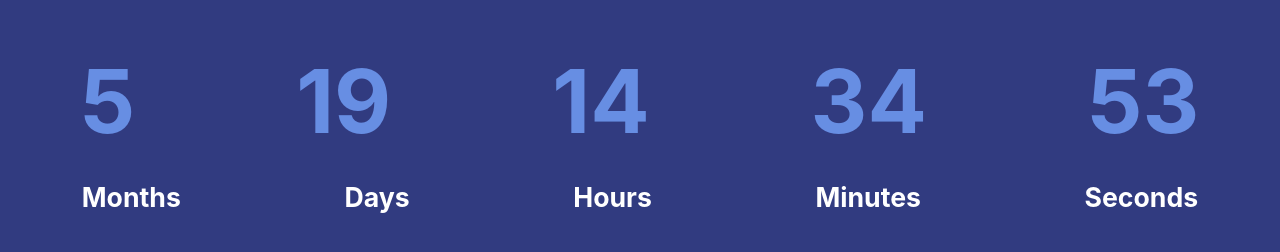
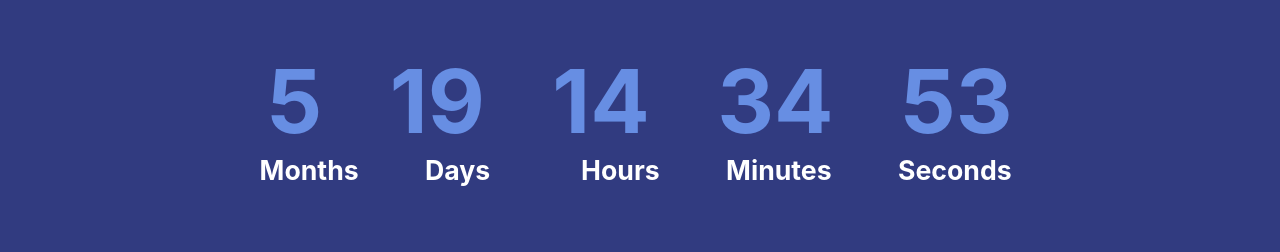
Before and after one commit to pnskglb/frontDev, a plain HTML site: page consuLanding/site/index.html in a window 1280 px wide. Shown: the part 268-520 px from the top of the page. Drawn offline with Linux system fonts and the light colour scheme.

Commit message:
adaptive offline timer #10

```diff
--- a/consuLanding/site/css/style.css
+++ b/consuLanding/site/css/style.css
@@ -86,7 +86,8 @@ margin-right:3%;
 
 .Timer {
 
-
+margin-left:200px;
+margin-right:200px;
 
     color:#678ee3;
 
@@ -97,29 +98,80 @@ margin-right:3%;
 }
 .timerC {
 
+margin:auto;
+
     display:flex;
     color:#678ee3;
     flex-direction:row;
-justify-content:space-between;
+justify-content:space-evenly;
+
 font-weight:bold;
+
+
+}
+.timerC2 {
+
+margin:auto;
+
+    display:flex;
+    font-size:20pt;
+    color:white;
+    flex-direction:row;
+justify-content:space-around;
+margin-right:4%;
+margin-left:3%;
+font-weight:bold;
+
 
 }
 .timerC:first-child {
-    margin:auto;
+
 }
 .timerC:last-child {
 
 }
-.timerC:nth-child(2) {
-font-size:20pt;
-color:white;
-margin-left:auto;
+.timerC2 li:last-child {
+
+
+
+
+
+}
+.timerC2 li:nth-child(3) {
+
+
+
+
+
+}
+.timerC2 li:nth-child(3) {
+
+margin-left:3%;
+
+
+
+}
+.timerC2 li:first-child {
+
+
+
+
+
+}
+.timerC2 li:nth-child(2) {
+
+
+
+
+
+}
+.timerC2 li{
 
 
 }
 .timerC li{
-margin:auto;
 
+/* margin:-40px 40px; */
 
 }
 .TimerLabel {
--- a/consuLanding/site/index.html
+++ b/consuLanding/site/index.html
@@ -37,7 +37,7 @@
 					<li>34</li>
 					<li>53</li>
 				</ul>
-				<ul class="timerC">
+				<ul class="timerC2">
 					<li>Months</li>
 					<li>Days</li>
 					<li>Hours</li>
```
